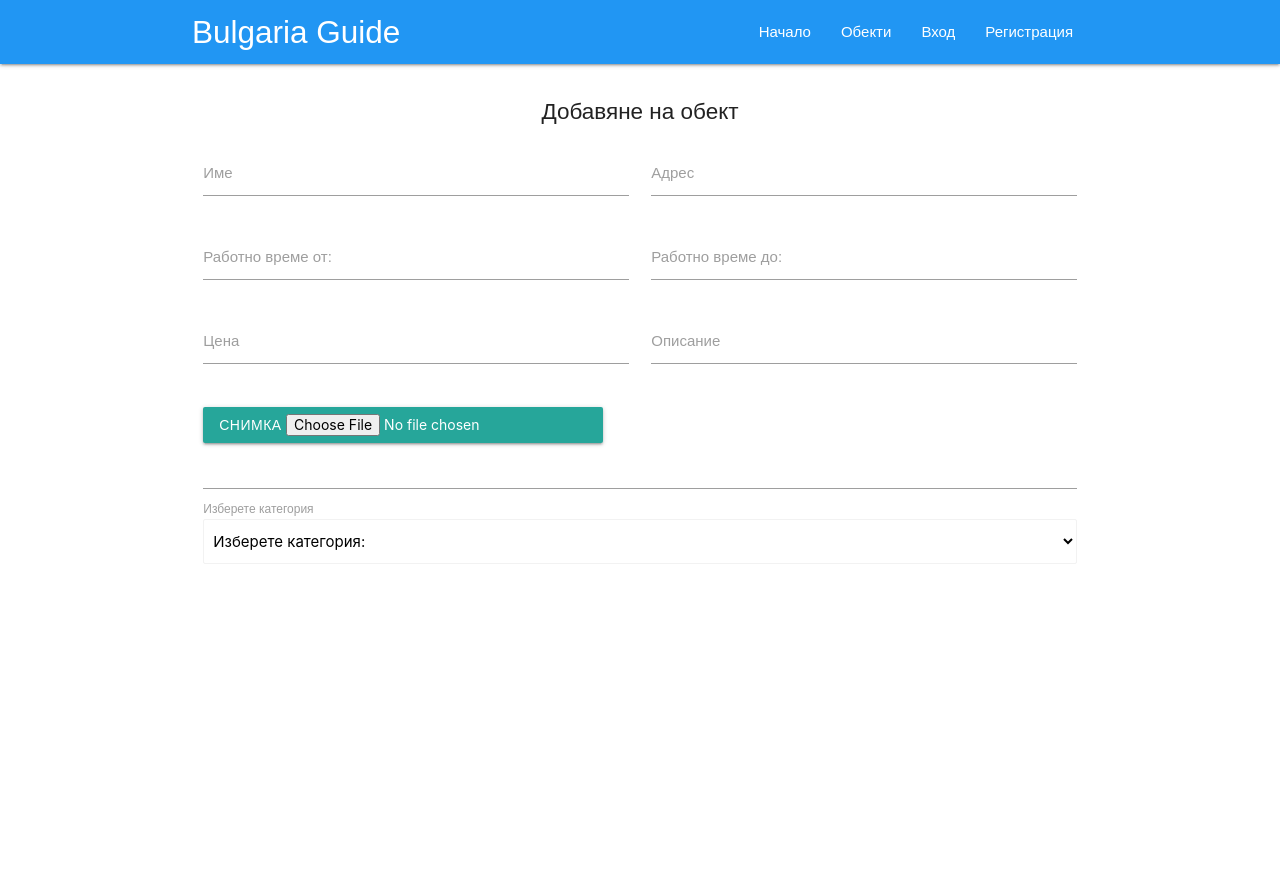
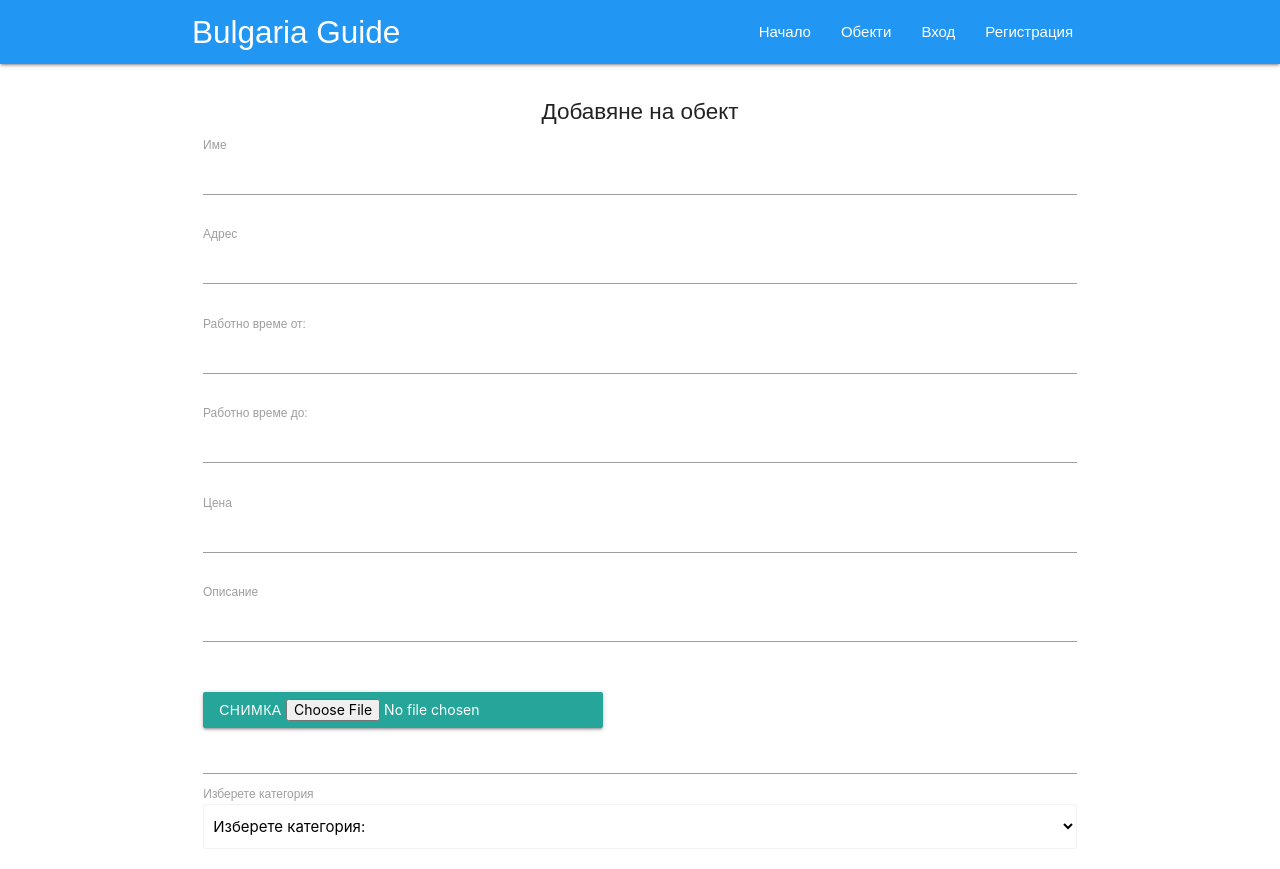
Before and after one commit to Bulgaria-Guide/bulgaria-guide, a React (Create React App) app in the folder web-app/: page /sightForm in a window 1280 px wide. Before the commit the page ends 800 px from the top, so only its background shows below. Built offline with nearby package versions, Linux system fonts and the light colour scheme.

Commit message:
adding sight form

```diff
--- a/web-app/src/Components/SightForm/Form/index.js
+++ b/web-app/src/Components/SightForm/Form/index.js
@@ -4,29 +4,84 @@ const SightForm = () => (
   <div class="row">
     <form class="col s12">
       <div class="row">
-        <div class="input-field col s6">
-          <input id="last_name" type="text" class="validate" />
-          <label for="last_name">Име</label>
+        <div className="input-field col s12">
+          <textarea
+            id="textarea1"
+            className="materialize-textarea" />
+          <label
+            className="active"
+            style={{
+              'backgroundColor': 'transparent',
+              'paddingLeft': 0
+            }}
+            htmlFor="textarea1">Име
+            </label>
         </div>
-        <div class="input-field col s6">
-          <input id="last_name" type="text" class="validate" />
-          <label for="last_name">Адрес</label>
+        <div className="input-field col s12">
+          <textarea
+            id="textarea1"
+            className="materialize-textarea" />
+          <label
+            className="active"
+            style={{
+              'backgroundColor': 'transparent',
+              'paddingLeft': 0
+            }}
+            htmlFor="textarea1">Адрес
+            </label>
         </div>
-        <div class="input-field col s6">
-          <input id="last_name" type="text" class="validate" />
-          <label for="last_name">Работно време от: </label>
+        <div className="input-field col s12">
+          <textarea
+            id="textarea1"
+            className="materialize-textarea" />
+          <label
+            className="active"
+            style={{
+              'backgroundColor': 'transparent',
+              'paddingLeft': 0
+            }}
+            htmlFor="textarea1">Работно време от:
+            </label>
         </div>
-        <div class="input-field col s6">
-          <input id="last_name" type="text" class="validate" />
-          <label for="last_name">Работно време до: </label>
+        <div className="input-field col s12">
+          <textarea
+            id="textarea1"
+            className="materialize-textarea" />
+          <label
+            className="active"
+            style={{
+              'backgroundColor': 'transparent',
+              'paddingLeft': 0
+            }}
+            htmlFor="textarea1">Работно време до:
+            </label>
         </div>
-        <div class="input-field col s6">
-          <input id="last_name" type="text" class="validate" />
-          <label for="last_name">Цена</label>
+        <div className="input-field col s12">
+          <textarea
+            id="textarea1"
+            className="materialize-textarea" />
+          <label
+            className="active"
+            style={{
+              'backgroundColor': 'transparent',
+              'paddingLeft': 0
+            }}
+            htmlFor="textarea1">Цена
+            </label>
         </div>
-        <div class="input-field col s6">
-          <input id="last_name" type="text" class="validate" />
-          <label for="last_name">Описание</label>
+        <div className="input-field col s12">
+          <textarea
+            id="textarea1"
+            className="materialize-textarea" />
+          <label
+            className="active"
+            style={{
+              'backgroundColor': 'transparent',
+              'font-size': '55px;',
+              'paddingLeft': 0
+            }}
+            htmlFor="textarea1">Описание
+            </label>
         </div>
       </div>
       <div class="btn">
```
